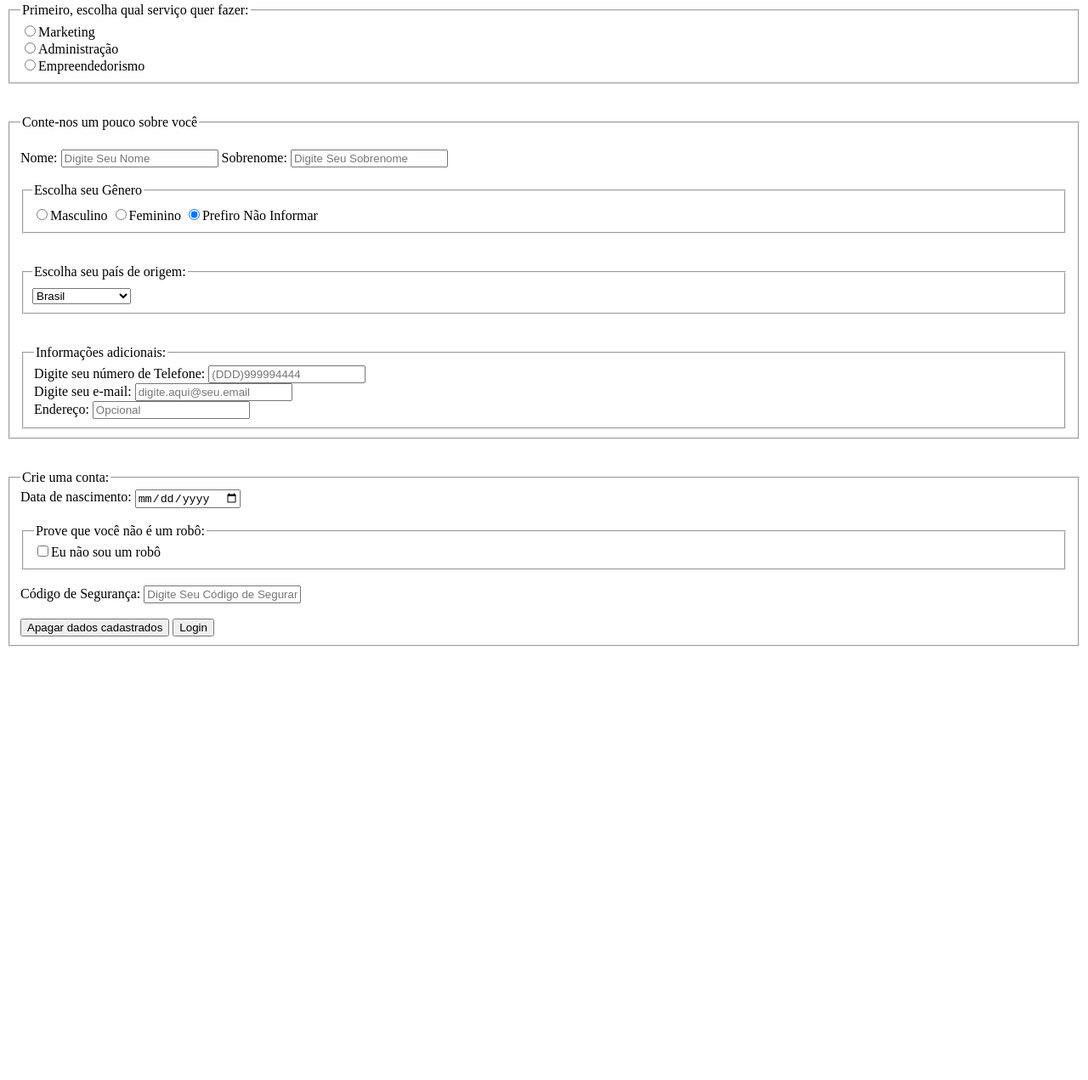
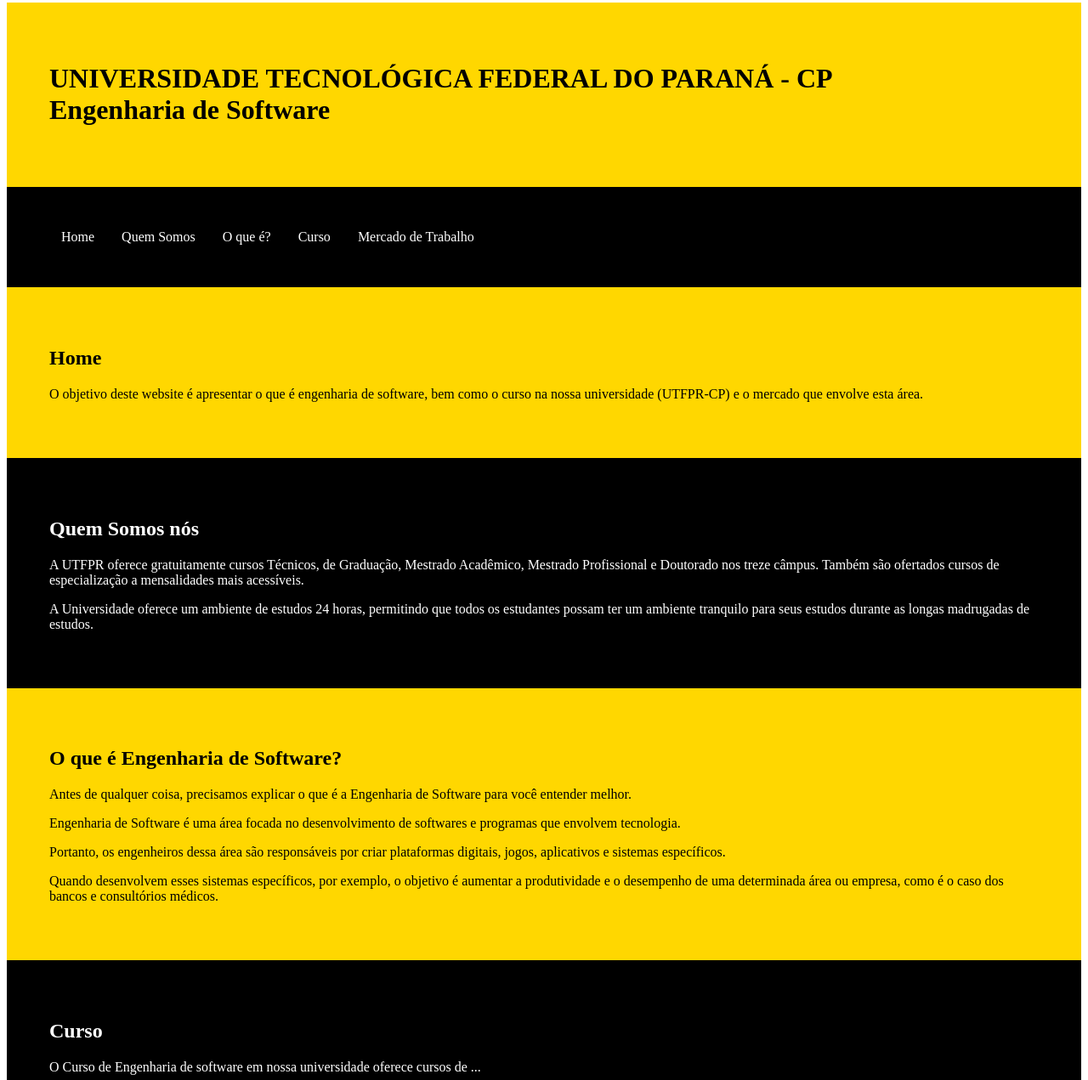
Before and after one commit to FilipeGarrido/Programacao_web, a plain HTML site: page index.html in a window 1280 px wide. Shown: the part 5-1276 px from the top of the page at 85% size. Before the commit the page ends 800 px from the top, so only its background shows below. Drawn offline with Linux system fonts and the light colour scheme.

Commit message:
Adicionando os primeiros passos do web site de engenharia de  software

```diff
--- a/index.html
+++ b/index.html
@@ -1,77 +1,95 @@
-<!DOCTYPE <!DOCTYPE html>
-<html>
+<!DOCTYPE html>
+<html lang="pt-br">
 <head>
+    <title>Engenharia de Software UTFPR-CP</title>
     <meta charset="utf-8" />
-    <title>Formulário de Inscrição</title>
+    <meta name="author" content="Filipe Lorençon Garrido" >
+    <meta name="generator" content="Visual Studio Code">
+    <meta name="Keywords" content="Engenharia de Software,UTFPR,Cornélio Procópio,CP">
+    <meta name="description" content="Site Relacionado ao Curso de Engenharia de Software da UTFPR-CP">
+<body>
+    <style>
+        ul{
+            margin: 0px; padding: 0px;
+        }
+        li{
+            list-style: none;
+            display: inline-block;
+        }
+        li a {
+                        text-decoration: none;
+            background-color:black;
+            margin-bottom: 1px;
+            padding: 8px 14px;
+            color: white;
+        }
+        li a:hover {
+            background-color: darkslategray;
+        }
+    </style>
+    <header style="background-color:gold; padding:50px" >
+        <!--Colocar o Logo da UTFPR do lado esquerdo e o texto ao lado direito-->
+        <h1> UNIVERSIDADE TECNOLÓGICA FEDERAL DO PARANÁ - CP <br> Engenharia de Software </h1>
+    </header>
+    <nav style="background-color:black ; color:white;padding:50px">
+        <!-- Colocar o Logo do Curso de Engenharia de Software do lado esquerdo a barra de navegação a direita-->
+        <ul>
+            <li> <a href="#Home">Home</a> </li>
+            <li> <a href="#Quem">Quem Somos</a> </li>
+            <li> <a href="#Oque">O que é?</a> </li>
+            <li> <a href="#Curso">Curso</a> </li>
+            <li> <a href="#Mercado">Mercado de Trabalho</a> </li>
 
-</head>
-<body>
-    <form method="POST" action="http://localhost:8080/form">
-
-        <fieldset>
-                <legend>Primeiro, escolha qual serviço quer fazer:</legend>
-                <input type="radio" name="servico" value="marketing">Marketing</input><br>
-                <input type="radio" name="servico" value="administracao">Administração</input><br>
-                <input type="radio" name="servico" value="empreededorismo">Empreendedorismo</input>
-       </fieldset>
-       <br><br>
-            <fieldset>
-                <legend>Conte-nos um pouco sobre você</legend>
-                <br>
-                <label for="NomeDoUsuario">Nome:</label>
-                <input id="NomeDoUsuario" type="text" placeholder="Digite Seu Nome" name="NomeDoUsuario" required>
-                <label for="Sobrenome">Sobrenome:</label>
-                <input type="text" name="Sobrenome" id="Sobrnome" placeholder="Digite Seu Sobrenome" required>
-                <br><br>
-                <fieldset style="padding:10px">
-                    <legend>Escolha seu Gênero</legend>
-                    <input type="radio" name="genero" value="Masculino">Masculino</input>
-                    <input type="radio" name="genero" value="Feminino">Feminino</input>
-                    <input type="radio" name="genero" value="Nao Informar" checked>Prefiro Não Informar</input>
-                </fieldset>
-                <br><br>
-                <fieldset style="padding:10px">
-                    <legend>Escolha seu país de origem:</legend>
-                    <select name="PaisDeOrigem">
-                        <option value="Brasil">Brasil</option>
-                        <option value="Estados Unidos">Estados Unidos</option>
-                        <option value="Canadá">Canadá</option>
-                        <option value="Angola">Angola</option>
-                        <option value="Inglaterra">Inglaterra</option>
-                        <option value="Alemanha">Alemanha</option>
-                    </select>
-                </fieldset>
-                <br><br>
-                <fieldset>
-                    <legend>Informações adicionais:</legend>
-                    <label for="telefone">Digite seu número de Telefone:</label>
-                    <input type="text" name:"Telefone" id="telefone" placeholder="(DDD)999994444" required>
-                    <br>
-                    <label for="email">Digite seu e-mail:</label>
-                    <input id="email" type="e-mail" name="e-mail" placeholder="digite.aqui@seu.email" required>
-                    <br>
-                    <label for="endereco">Endereço:</label>
-                    <input type="text" name="Endereco" id="endereco" placeholder="Opcional">
-                </fieldset>
-
-            </fieldset>
-            <br><br>
-            <fieldset>
-                        <legend>Crie uma conta:</legend>
-                        <label for="datadenascimento">Data de nascimento:</label>
-                        <input id="datadenascimento" type="date" name="DataDeNascimento" required>
-                        <br><br>
-                        <fieldset>
-                            <legend>Prove que você não é um robô:</legend>
-                            <input type="checkbox" name="NaoSouUmRobo" value="confirmed" required>Eu não sou um robô</input>
-                        </fieldset>
-                        <br>
-                        <label for="CodigoSeguranca">Código de Segurança:</label>
-                        <input id="CodigoSeguranca" type="text" placeholder="Digite Seu Código de Segurança" name="Seguranca" required>
-                        <br><br>
-                        <input type="reset" value="Apagar dados cadastrados">
-                        <input type="submit" value="Login">
-                    </fieldset>
-</form>
+        </ul>
+    </nav>
+    <section id="Home" style="background-color:gold;padding:50px">
+        <h2>Home</h2>
+        <!-- Fazer uma breve introdução -->
+        <p>O objetivo deste website é apresentar o que é engenharia de software, bem como
+            o curso na nossa universidade (UTFPR-CP) e o mercado que envolve esta área. </p>
+    </section>
+    <section id="Quem" style="background-color:black ; color:white;padding:50px">
+        <h2>Quem Somos nós</h2>
+        <!-- Fazer uma introdução em relação a Universidade, comentando sobre os benefícios de se estudar aqui -->
+        <p>A UTFPR oferece gratuitamente cursos Técnicos, de Graduação, Mestrado Acadêmico,
+            Mestrado Profissional e Doutorado nos treze câmpus. Também são ofertados cursos
+            de especialização a mensalidades mais acessíveis. </p>
+        <p>A Universidade oferece um ambiente de estudos 24 horas, permitindo que todos os
+             estudantes possam ter um ambiente tranquilo para seus estudos durante as longas
+              madrugadas de estudos.</p>
+    </section>
+    <section id="Oque" style="background-color:gold;padding:50px">
+            <h2>O que é Engenharia de Software?</h2>
+            <!-- Fazer uma breve explicação do que é o curso de engenharia de software -->
+            <p>Antes de qualquer coisa, precisamos explicar o que é a Engenharia de Software para
+                você entender melhor.</p>
+            <p>Engenharia de Software é uma área focada no desenvolvimento de softwares e programas
+                 que envolvem tecnologia.</p>
+            <p>Portanto, os engenheiros dessa área são responsáveis por criar plataformas digitais,
+                jogos, aplicativos e sistemas específicos.</p>
+            <p>Quando desenvolvem esses sistemas específicos, por exemplo, o objetivo é aumentar a
+                produtividade e o desempenho de uma determinada área ou empresa, como é o caso dos
+                bancos e consultórios médicos.</p>
+        </section>
+    <section id="Curso" style="background-color:black ; color:white;padding:50px">
+        <h2>Curso</h2>
+        <!-- Comentar sobre o curso de engenharia de Software UTFPR-CP -->
+        <p>O Curso de Engenharia de software em nossa universidade oferece cursos de ...</p>
+    </section>
+    <section id="Mercado" style="background-color:gold;padding:50px">
+        <h2>Como está o Mercado de Trabalho?</h2>
+        <!-- Fazer uma introdução de como está o mercado de trabalho para Engenharia de Software -->
+        <p>Como existem muitas atividades para um engenheiro de software executar, o mercado de
+            trabalho é ainda mais amplo para esses profissionais.</p>
+        <p>É importante ressaltar que o mercado de sistemas e informática segue em grande
+             crescimento no Brasil, gerando ótimas expectativas para os engenheiros dessas áreas.</p>
+        <p>Os engenheiros de software também podem trabalhar em outros países, desde que dominem
+            o inglês ou a língua de origem do país escolhido.</p>
+        <p>Então, pode ter certeza que, cursando Engenharia de Software conosco e
+            fazendo cursos extracurriculares, sua carreira tem tudo para dar certo.</p>
+    </section>
+    <footer>
+        <!-- Logo da UTFPR -->
+    </footer>
 </body>
 </html>
```
Also changed, not shown: Atividade2.html (added, +77 -0 lines).
